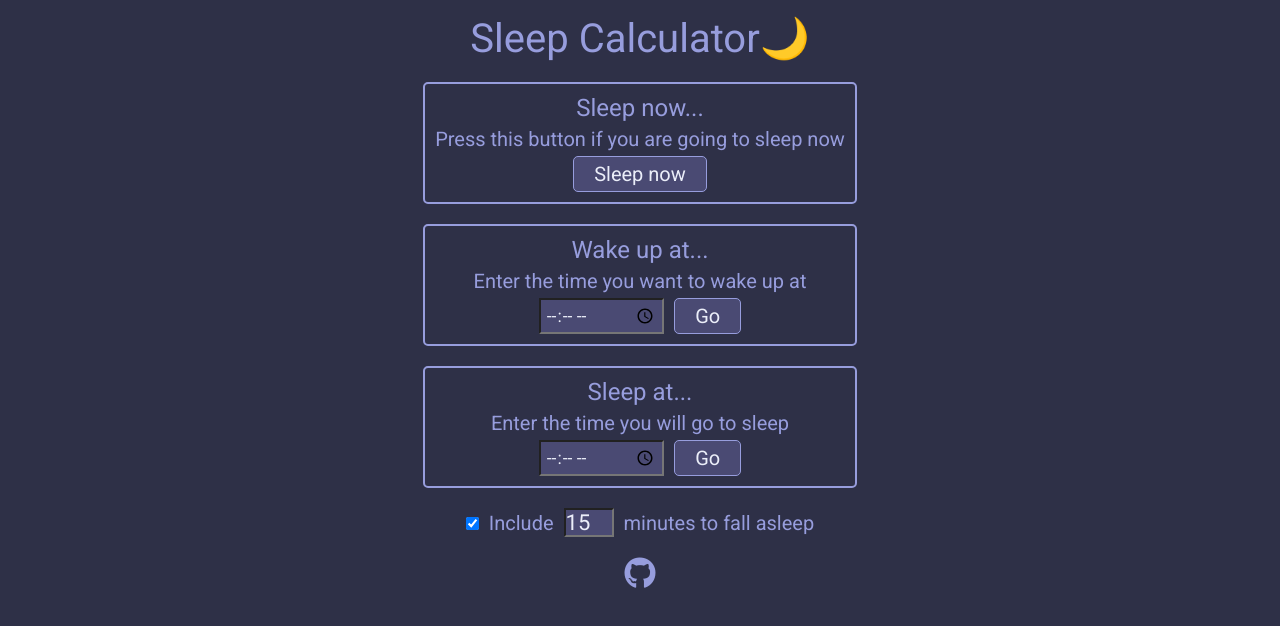
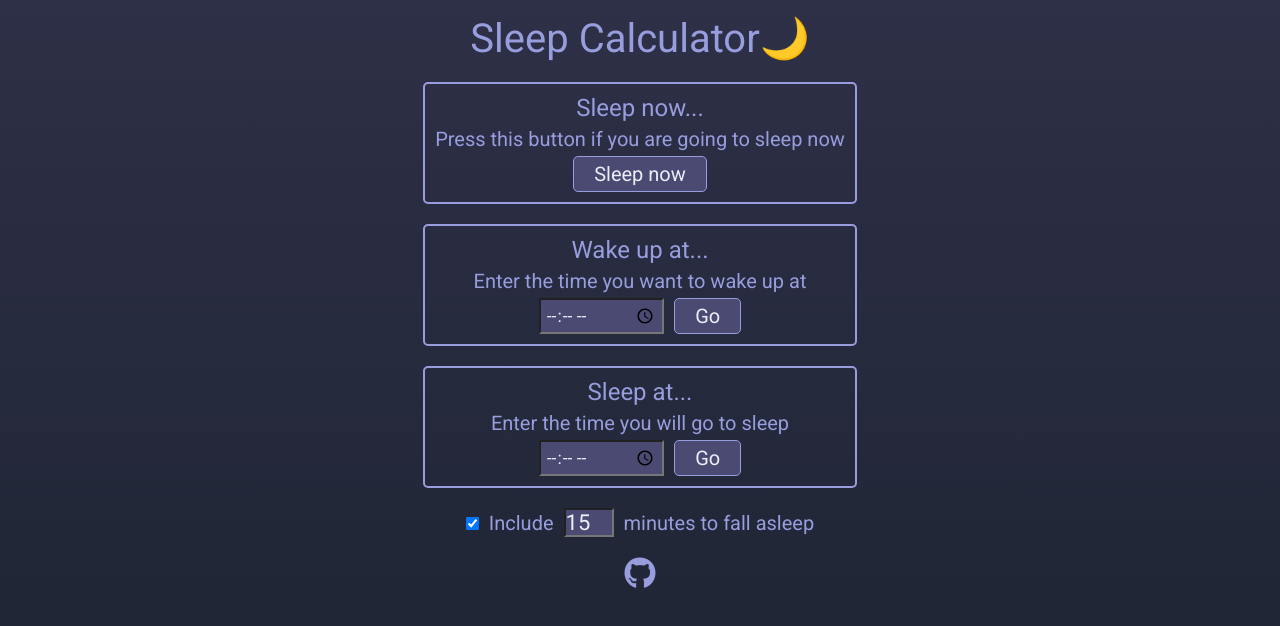
Before and after one commit to robsassack/sleep-calc-react, a React (Vite) app: page / in a window 1280 px wide. Shown: the top 626 px of the page. Built offline with nearby package versions, Linux system fonts and the light colour scheme.

Commit message:
Added gradient to background color

```diff
--- a/src/index.css
+++ b/src/index.css
@@ -7,7 +7,10 @@
 }
 
 body {
-  background-color: #2e3047;
+  background: linear-gradient(180deg, #2e3047 0%, #1c2331 100%);
+  background-size: 100% 100%;
+  background-repeat: no-repeat;
+  min-height: 100vh;
   color: #979ddd;
   padding-top: 15px;
   display: flex;
```
